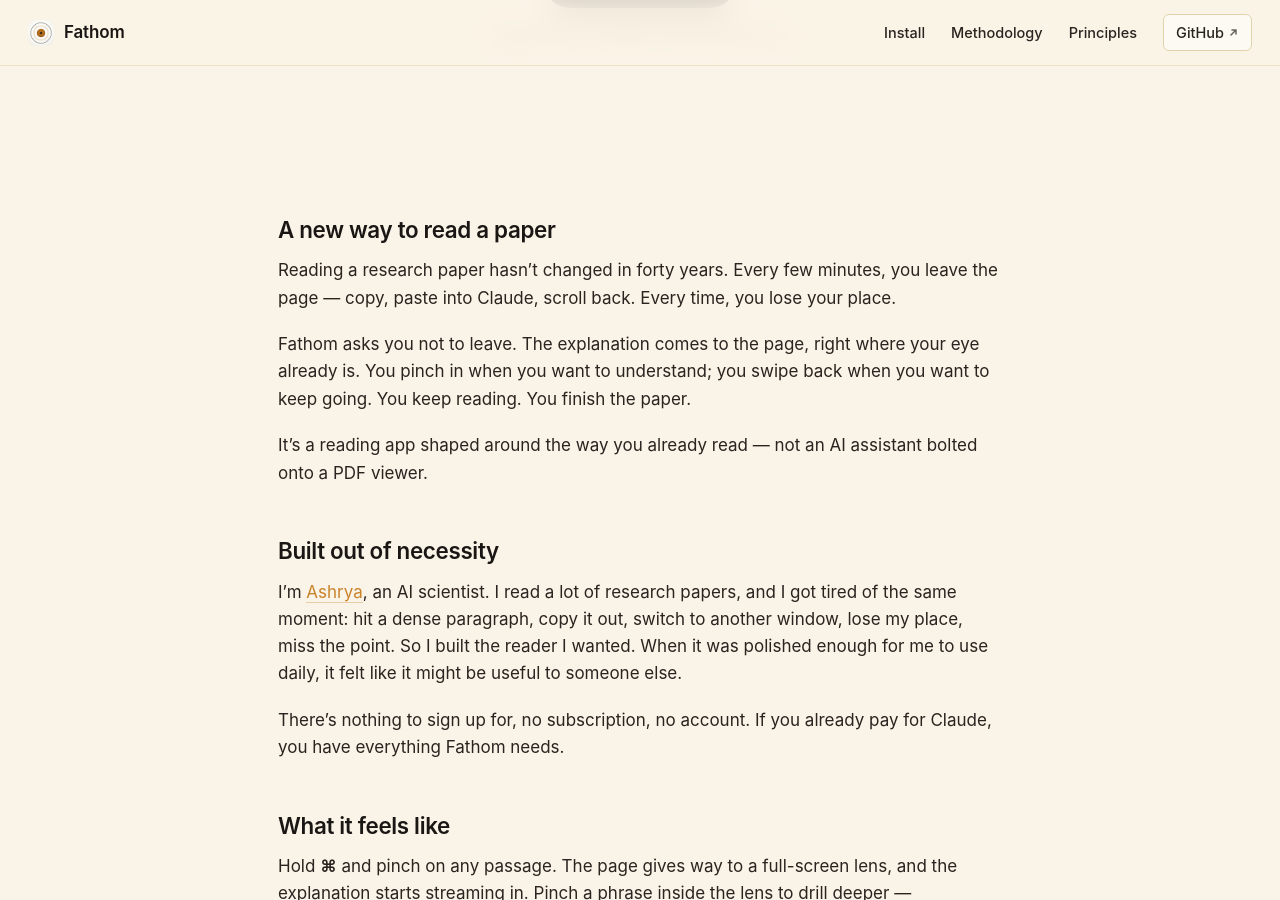
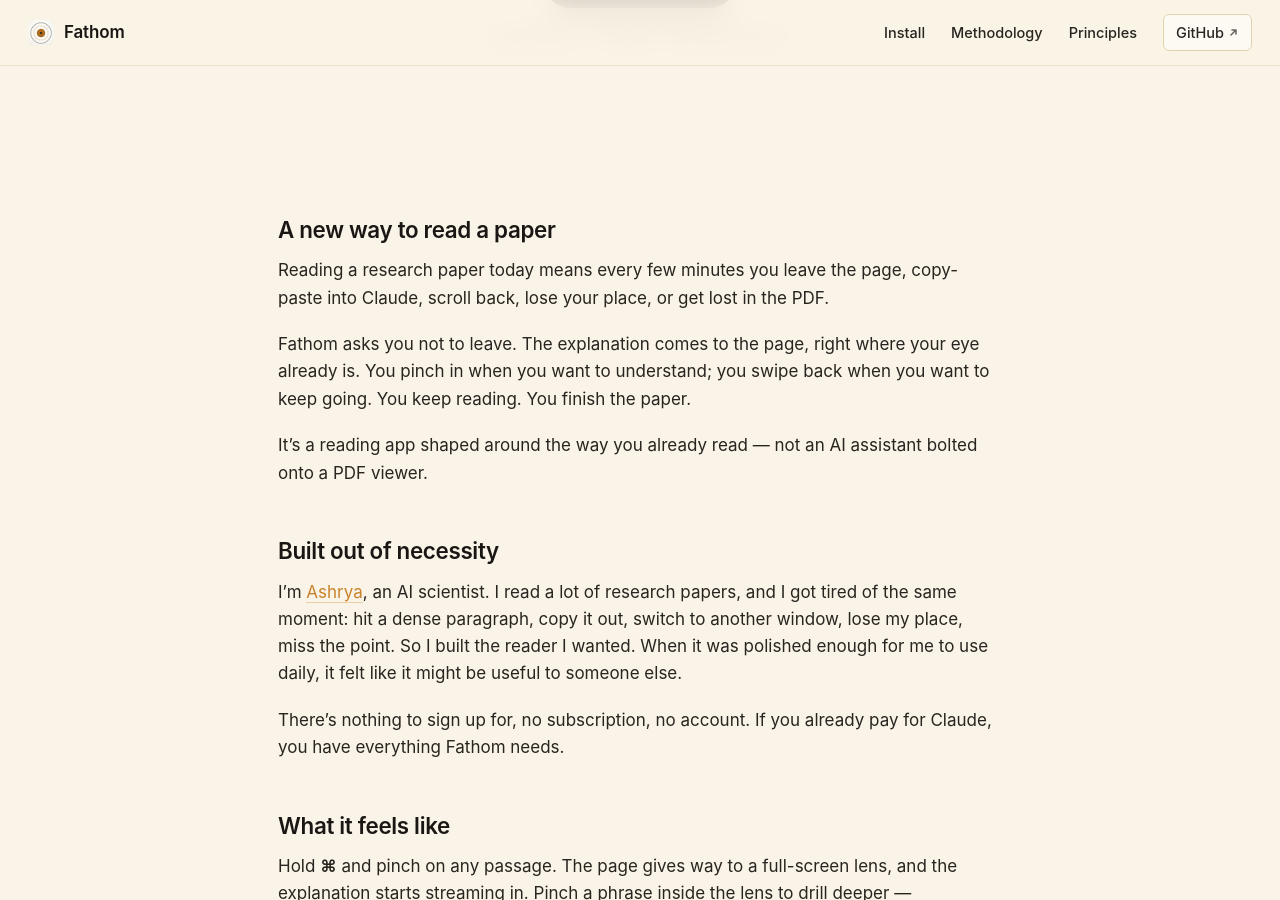
Before and after one commit to ashryaagr/Fathom, a Jekyll site: the page built from docs/index.md, in a window 1280 px wide and 900 px high, scrolled down 410 px. Built offline with Jekyll 4.4.1, drawn with Linux system fonts in a browser that asks for light colours.

Commit message:
README/docs: drop 'hasn't changed in 40 years', name the felt experience directly

```diff
--- a/docs/index.md
+++ b/docs/index.md
@@ -5,9 +5,9 @@
 
 ## A new way to read a paper
 
-Reading a research paper hasn't changed in forty years. Every few minutes,
-you leave the page — copy, paste into Claude, scroll back. Every time, you
-lose your place.
+Reading a research paper today means every few minutes you leave the page,
+copy-paste into Claude, scroll back, lose your place, or get lost in the
+PDF.
 
 Fathom asks you not to leave. The explanation comes to the page, right
 where your eye already is. You pinch in when you want to understand; you
```
Also changed, not shown: README.md.
